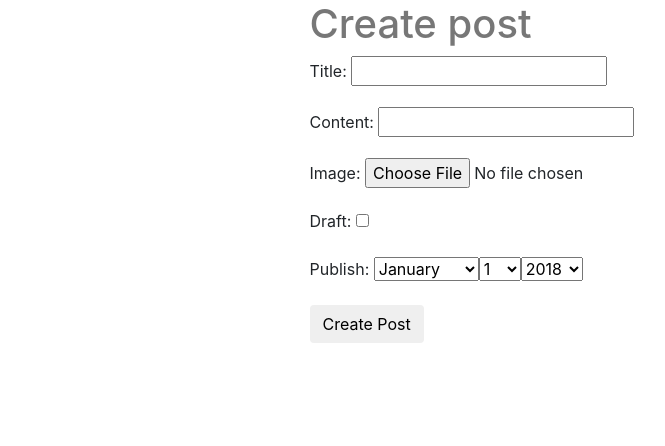
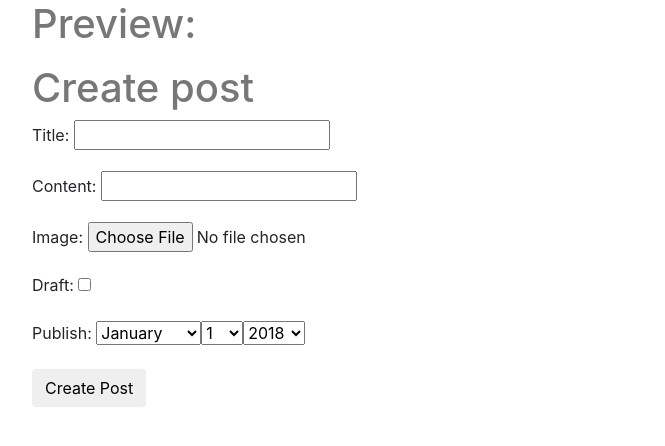
Before and after one commit to AndK3d/blog, a Django app: template src/templates/post_form.html in a window 1280 px wide. Shown: the top 446 px of the page, without its empty margins (68-733 px from the left). Run offline with Django 3.2, Linux system fonts and the light colour scheme; the template is opened without the code that fills it: values that come from a table or form of the project are taken from there, others are empty; some libraries are stand-ins or nearby versions.

Commit message:
save work

```diff
--- a/src/posts/forms.py
+++ b/src/posts/forms.py
@@ -3,7 +3,7 @@ from .models import Post
 from pagedown.widgets import PagedownWidget
 
 class PostForm(forms.ModelForm):
-    content = forms.CharField(widget=PagedownWidget)
+    content = forms.CharField(widget=PagedownWidget(show_preview=False))
     publish = forms.DateField(widget=forms.SelectDateWidget)
     class Meta:
         model = Post
--- a/src/templates/base.html
+++ b/src/templates/base.html
@@ -57,6 +57,25 @@
               $(this).addClass("img-fluid")
             })
     })
+
+    var titleItem = $("#id_title");
+    $("#preview-title").text(titleItem.val())
+
+    var contentItem = $("#id_content");
+    $("#preview-content").html(marked(contentItem.val()))
+
+    function setContent(value){
+      var markedContent = marked(value)
+      $("#preview-content").html(markedContent)
+      $("#preview-content img").each(function(){
+        $(this).addClass("img-fluid")
+      })
+    }
+    setContent(contentItem.val())
+    //preview-title
+
+    //preview-content
+
 </script>
 </body>
 </html>
--- a/src/templates/post_form.html
+++ b/src/templates/post_form.html
@@ -5,7 +5,15 @@
 {% endblock head_extra %}
 
 {% block content %}
-<div class="col-sm-6 offset-sm-3">
+<div class="col-sm-6">
+	<h1>Preview:</h1>
+	<div class="content-preview">
+		<h3 id='preview-title'></h3>
+		<p id='preview-content'></p>
+	</div>
+</div>
+
+<div class="col-sm-6">
     <h1>Create post</h1>
     <form method='POST' action='' enctype='multipart/form-data'> {% csrf_token %}
         {{ form.as_p }}
```
